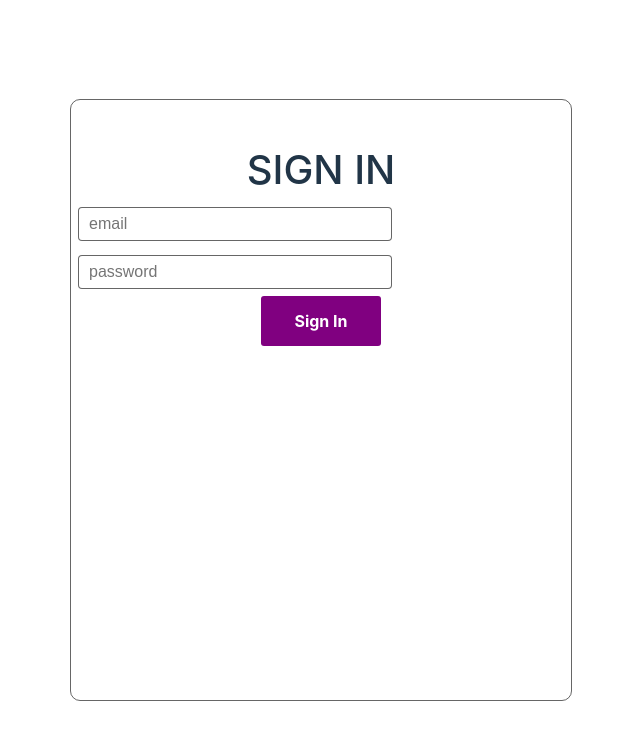
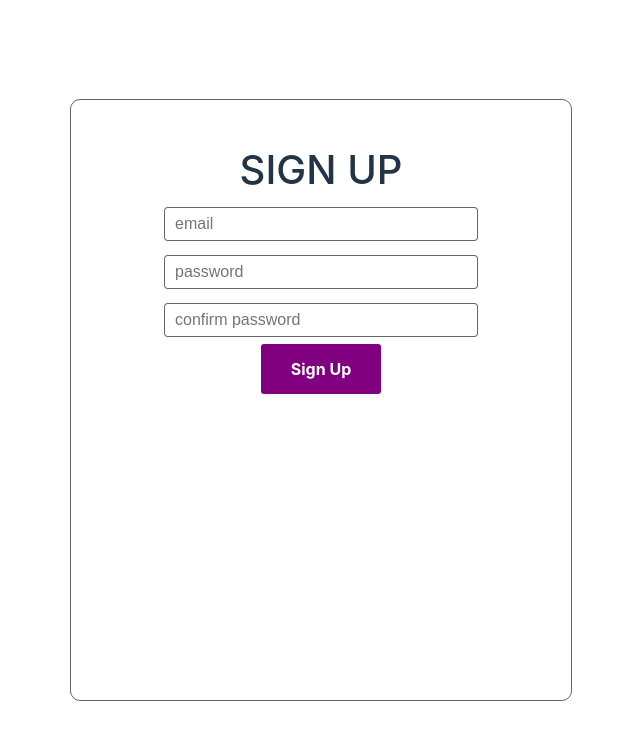
Before and after one commit to Sanni-Damilola/Learning-VITE-TS, a React (Vite) app in the folder frontend/: page / in a window 1280 px wide. Shown: the top 740 px of the page, without its empty margins (319-959 px from the left). Built offline with nearby package versions, Linux system fonts and the light colour scheme.

Commit message:
static files (header and footer)

```diff
--- a/frontend/src/components/Card.tsx
+++ b/frontend/src/components/Card.tsx
@@ -4,18 +4,24 @@ import { ICard } from "../types";
 import InputComponents from "./InputComponents";
 import ButtonComponents from "./ButtonComponents";
 
-const Card: React.FC<ICard> = ({ title, buttonTitle, onClick }) => {
+const Card: React.FC<ICard> = ({
+  title,
+  buttonTitle,
+  onClick,
+  inputTitle1,
+  inputTitle,
+  inputTitle2,
+}) => {
   return (
     <Container>
       <Text>{title}</Text>
-      <Field>
       <Form>
         <InputComponents
-            title1="password"
-            title2=""
+          title1={inputTitle1}
+          title2={inputTitle2}
           sign={true}
-            req={false}
-            title="email"
+          req={true}
+          title={inputTitle}
         />
         <ButtonComponents
           onClick={onClick}
@@ -24,7 +30,6 @@ const Card: React.FC<ICard> = ({ title, buttonTitle, onClick }) => {
           buttonTitle={buttonTitle}
         />
       </Form>
-      </Field>
     </Container>
   );
 };
@@ -55,10 +60,3 @@ const Text = styled.div`
   font-size: 40px;
   font-weight: 500;
 `;
-const Field = styled.div`
-  flex-direction: column;
-  display: flex;
-  justify-content: center;
-  align-items: center;
-  width: 100%;
-`;
--- a/frontend/src/components/InputComponents.tsx
+++ b/frontend/src/components/InputComponents.tsx
@@ -13,15 +13,23 @@ const InputComponents: React.FC<IInput> = ({
   // const [req, setReq] = React.useState(false);
 
   return (
-    <div>
+    <Container>
       <Input placeholder={title} />
       {sign ? <Input placeholder={title1} /> : null}
       {req ? <Input placeholder={title2} /> : null}
-    </div>
+    </Container>
   );
 };
 
 export default InputComponents;
+
+const Container = styled.div`
+  width: 100%;
+  display: flex;
+  justify-content: center;
+  align-items: center;
+  flex-direction: column;
+`;
 
 const Input = styled.input`
   outline: none;
--- a/frontend/src/pages/Auth/Register.tsx
+++ b/frontend/src/pages/Auth/Register.tsx
@@ -6,6 +6,11 @@ const Register = () => {
   return (
     <Container>
       <Card
+        req={false}
+        sign={true}
+        inputTitle=""
+        inputTitle1="password"
+        inputTitle2="confirm password"
         onClick={() => {
           console.log("Sanni");
         }}
--- a/frontend/src/pages/Auth/Signin.tsx
+++ b/frontend/src/pages/Auth/Signin.tsx
@@ -6,11 +6,16 @@ const Register = () => {
   return (
     <Container>
       <Card
+        req={true}
+        sign={true}
+        inputTitle="email"
+        inputTitle1="password"
+        inputTitle2="confirm password"
         onClick={() => {
           console.log("Sanni");
         }}
-        buttonTitle="Sign In"
-        title="Sign In"
+        buttonTitle="Sign Up"
+        title="Sign Up"
       />
     </Container>
   );
```
Also changed, not shown: frontend/src/components/static/Footer.tsx (added, +11 -0 lines), frontend/src/components/static/Header.tsx (added, +11 -0 lines), frontend/src/types/interface.tsx (+7 -2 lines). Lines whose indentation alone changed are shown as unchanged.
